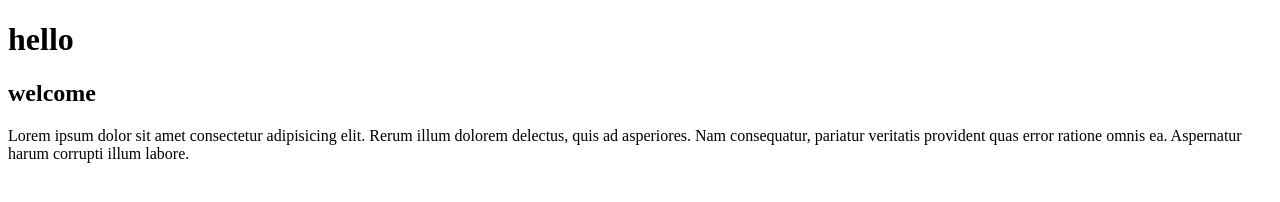
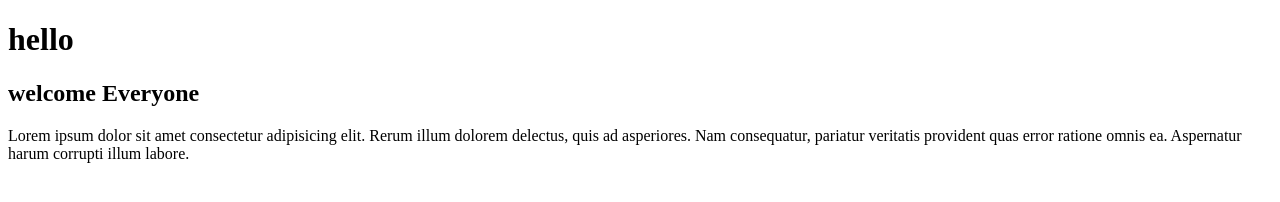
Before and after one commit to Abdul705405/demoproject, a plain HTML site: page index.html in a window 1280 px wide. Drawn offline with Linux system fonts and the light colour scheme.

Commit message:
Update index.html

```diff
--- a/index.html
+++ b/index.html
@@ -7,7 +7,7 @@
 </head>
 <body>
    <h1>hello</h1>
-   <h2> welcome</h2>
+   <h2> welcome Everyone</h2>
    <p>Lorem ipsum dolor sit amet consectetur adipisicing elit. Rerum illum dolorem delectus, quis ad asperiores. Nam consequatur, pariatur veritatis provident quas error ratione omnis ea. Aspernatur harum corrupti illum labore.</p>
 </body>
 </html>
```
